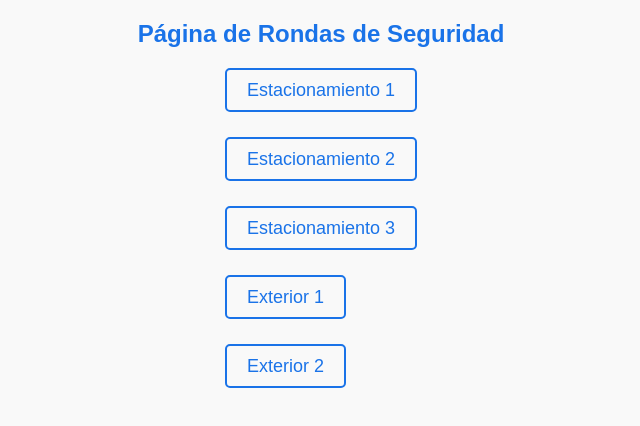
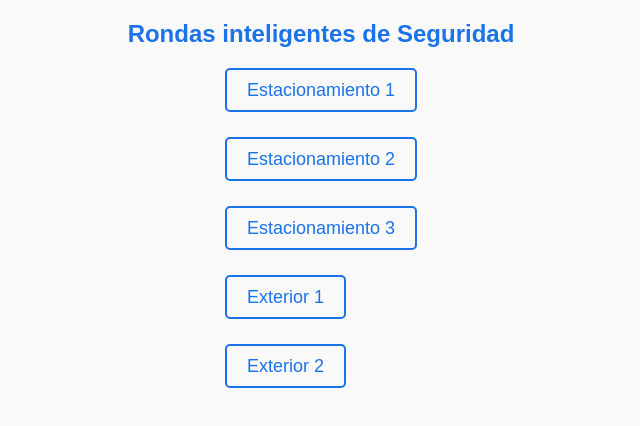
Before and after one commit to DiegoVegaTec/proyecto_rondas, a plain HTML site: page index.html in a window 1280 px wide. Shown: the whole page, without its empty margins (319-959 px from the left). Drawn offline with Linux system fonts and the light colour scheme.

Commit message:
actualización

```diff
--- a/index.html
+++ b/index.html
@@ -8,7 +8,7 @@
   <link rel="stylesheet" href="css/styles.css">
 </head>
 <body>
-  <h1>Página de Rondas de Seguridad</h1>
+  <h1>Rondas inteligentes de Seguridad</h1>
   <nav>
     <ul>
       <li><a href="zona.html?seccion=estacionamiento1">Estacionamiento 1</a></li>
```
